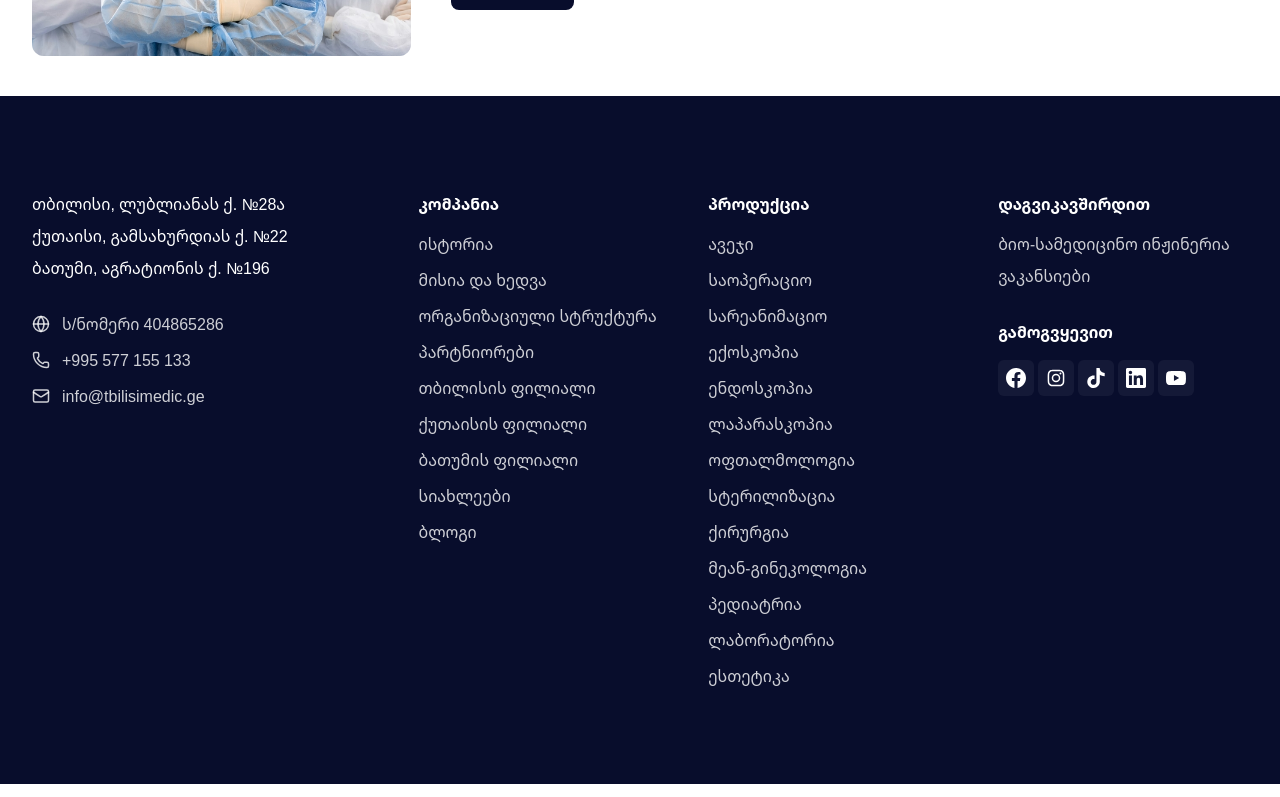
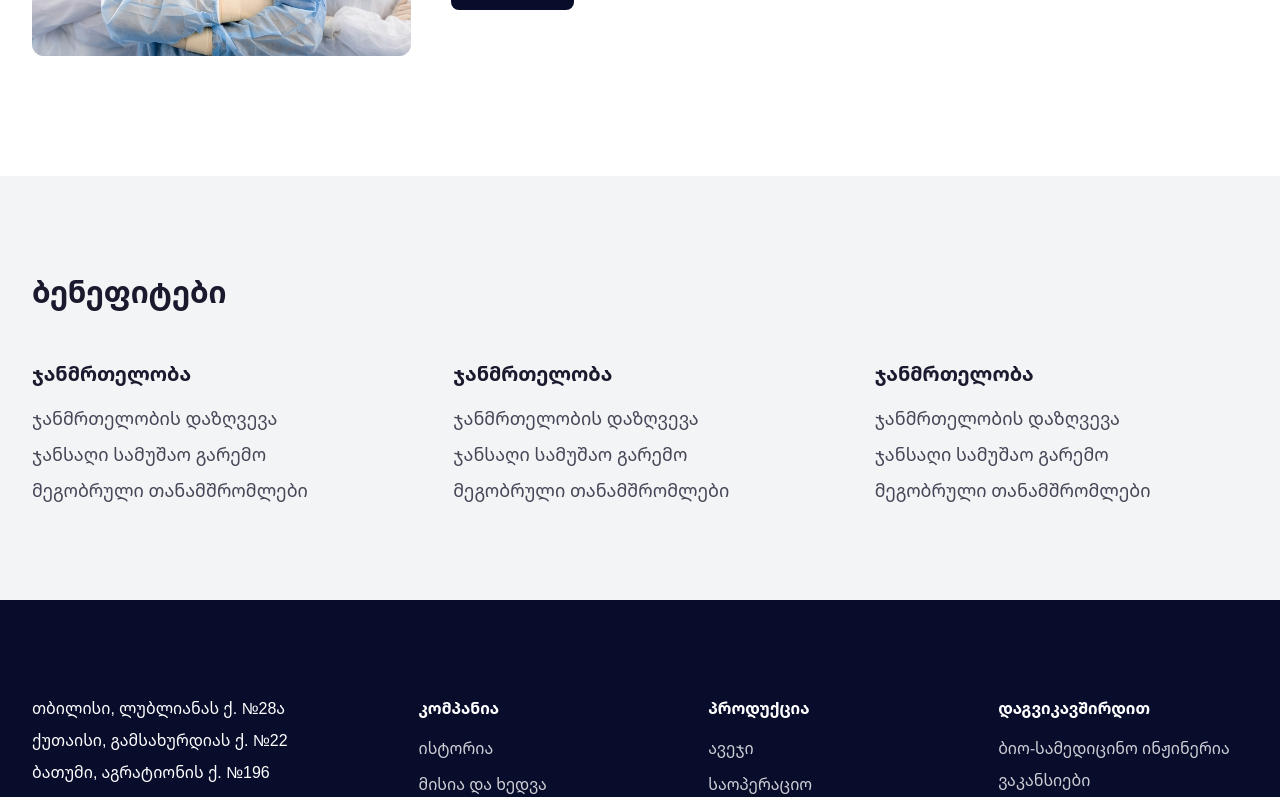
Before and after one commit to tbilisi-medic/web, a Next.js app: page /careers in a window 1280 px wide. Shown: the part 2193-2990 px from the top of the page. Built offline with nearby package versions, Linux system fonts and the light colour scheme.

Commit message:
feat: add benefits section to careers page

```diff
--- a/src/app/careers/page.tsx
+++ b/src/app/careers/page.tsx
@@ -1,6 +1,10 @@
 import { Metadata } from 'next';
 import { PageHeader } from '@/components/sections/shared';
-import { CareersContent, EmployeeStories } from '@/components/sections/careers';
+import {
+  CareersContent,
+  EmployeeStories,
+  Benefits,
+} from '@/components/sections/careers';
 
 export const metadata: Metadata = {
   title: 'კარიერა',
@@ -13,6 +17,7 @@ export default function CareersPage() {
       <PageHeader title="კარიერა" />
       <CareersContent />
       <EmployeeStories />
+      <Benefits />
     </>
   );
 }
--- /dev/null
+++ b/src/components/sections/careers/benefits.tsx
@@ -0,0 +1,62 @@
+const benefits = [
+  {
+    id: 1,
+    title: 'ჯანმრთელობა',
+    items: [
+      'ჯანმრთელობის დაზღვევა',
+      'ჯანსაღი სამუშაო გარემო',
+      'მეგობრული თანამშრომლები',
+    ],
+  },
+  {
+    id: 2,
+    title: 'ჯანმრთელობა',
+    items: [
+      'ჯანმრთელობის დაზღვევა',
+      'ჯანსაღი სამუშაო გარემო',
+      'მეგობრული თანამშრომლები',
+    ],
+  },
+  {
+    id: 3,
+    title: 'ჯანმრთელობა',
+    items: [
+      'ჯანმრთელობის დაზღვევა',
+      'ჯანსაღი სამუშაო გარემო',
+      'მეგობრული თანამშრომლები',
+    ],
+  },
+];
+
+export function Benefits() {
+  return (
+    <section className="bg-gray-100 py-16 lg:py-24">
+      <div className="px-4 sm:px-6 lg:px-8">
+        <div className="mx-auto max-w-7xl">
+          {/* Title */}
+          <h2 className="text-2xl font-bold text-foreground sm:text-3xl leading-10">
+            ბენეფიტები
+          </h2>
+
+          {/* Benefits Grid */}
+          <div className="mt-12 grid gap-8 sm:grid-cols-2 lg:grid-cols-3 lg:gap-12">
+            {benefits.map((benefit) => (
+              <div key={benefit.id}>
+                <h3 className="text-xl font-bold text-foreground">
+                  {benefit.title}
+                </h3>
+                <ul className="mt-4 space-y-2">
+                  {benefit.items.map((item, index) => (
+                    <li key={index} className="text-foreground/80 text-lg">
+                      {item}
+                    </li>
+                  ))}
+                </ul>
+              </div>
+            ))}
+          </div>
+        </div>
+      </div>
+    </section>
+  );
+}
--- a/src/components/sections/careers/employee-stories.tsx
+++ b/src/components/sections/careers/employee-stories.tsx
@@ -30,7 +30,7 @@ const posts = [
 
 export function EmployeeStories() {
   return (
-    <section className="lg:pt-6">
+    <section className="lg:pt-6 mb-30">
       <div className="px-4 sm:px-6 lg:px-8">
         <div className="mx-auto max-w-7xl">
           {/* Headline */}
@@ -43,7 +43,7 @@ export function EmployeeStories() {
             გაიგეთ ადამიანების ყოველდღიურობაზე, პროფესიულ გზაზე და პირად
             გამოცდილებაზე. ამ სტატიების საშუალებით მკითხველი გაეცნობა ადამიანებს
             კომპანიის მიღმა, მათ ხედვებს, გამოწვევებსა და მოტივაციას, რაც ქმნის
-            უფრო ახლო, ავთენტურ და ადამიანურ სურათს ორგანიზაციას შიდა კულტურის
+            უფრო ახლო, ავთენტურ და ადამიანურ სურათს ორგანიზაციის შიდა კულტურის
             შესახებ.
           </p>
 
--- a/src/components/sections/careers/index.ts
+++ b/src/components/sections/careers/index.ts
@@ -1,2 +1,3 @@
 export { CareersContent } from './careers-content';
 export { EmployeeStories } from './employee-stories';
+export { Benefits } from './benefits';
```
